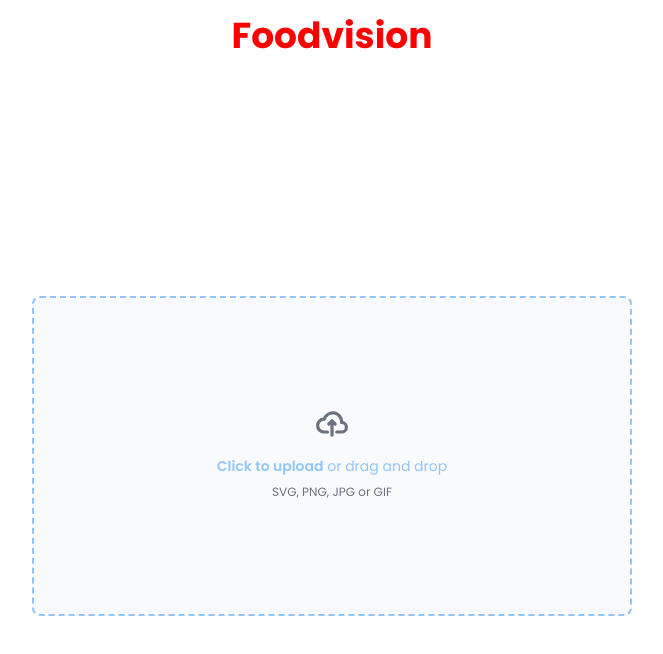
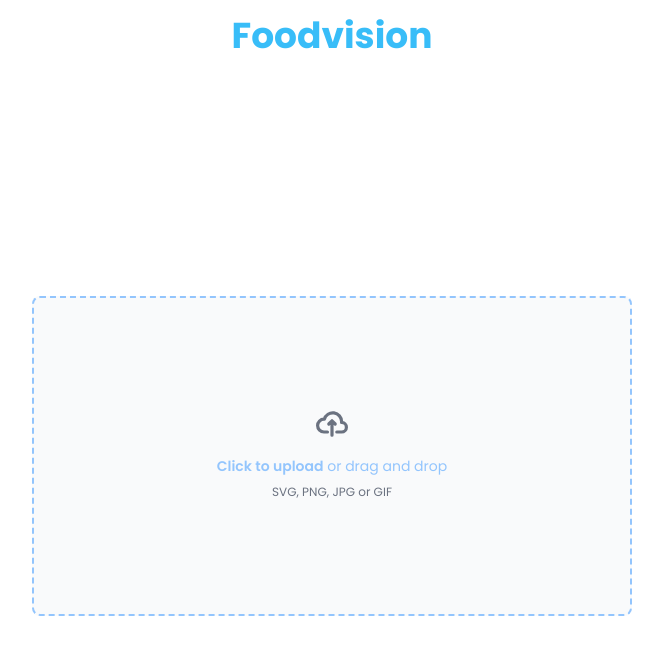
Before and after one commit to Netsuretsu/foodvision, a Next.js app: page / in a window 1280 px wide. Shown: the top 654 px of the page, without its empty margins (308-971 px from the left). Built offline with nearby package versions, Linux system fonts and the light colour scheme.

Commit message:
updated global color

```diff
--- a/tailwind.config.ts
+++ b/tailwind.config.ts
@@ -9,7 +9,7 @@ export default {
   theme: {
     extend: {
       colors: {
-        "foodvision-primary": "#FF0000",
+        "foodvision-primary": "#38bdf8",
         background: "var(--background)",
         foreground: "var(--foreground)",
       },
```
